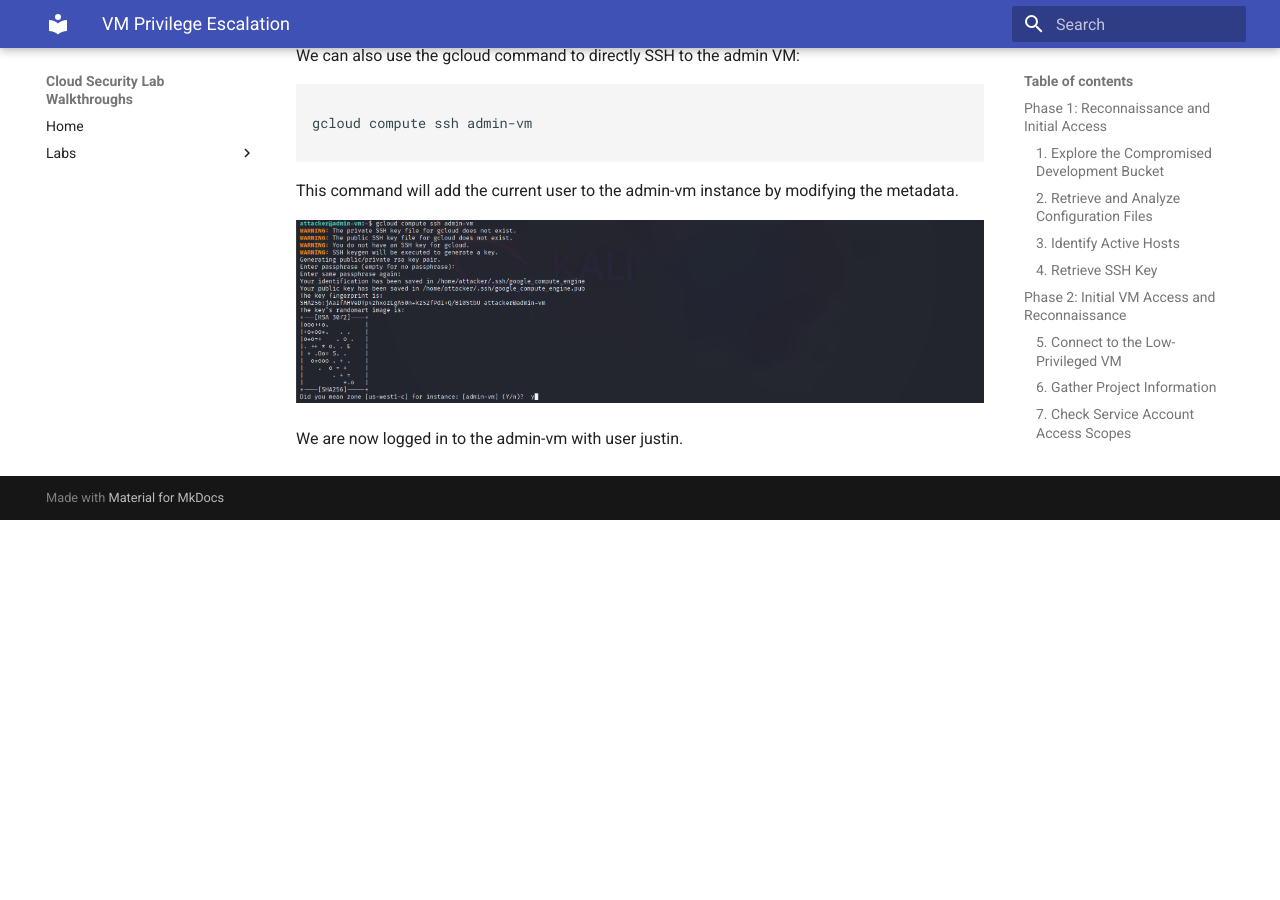
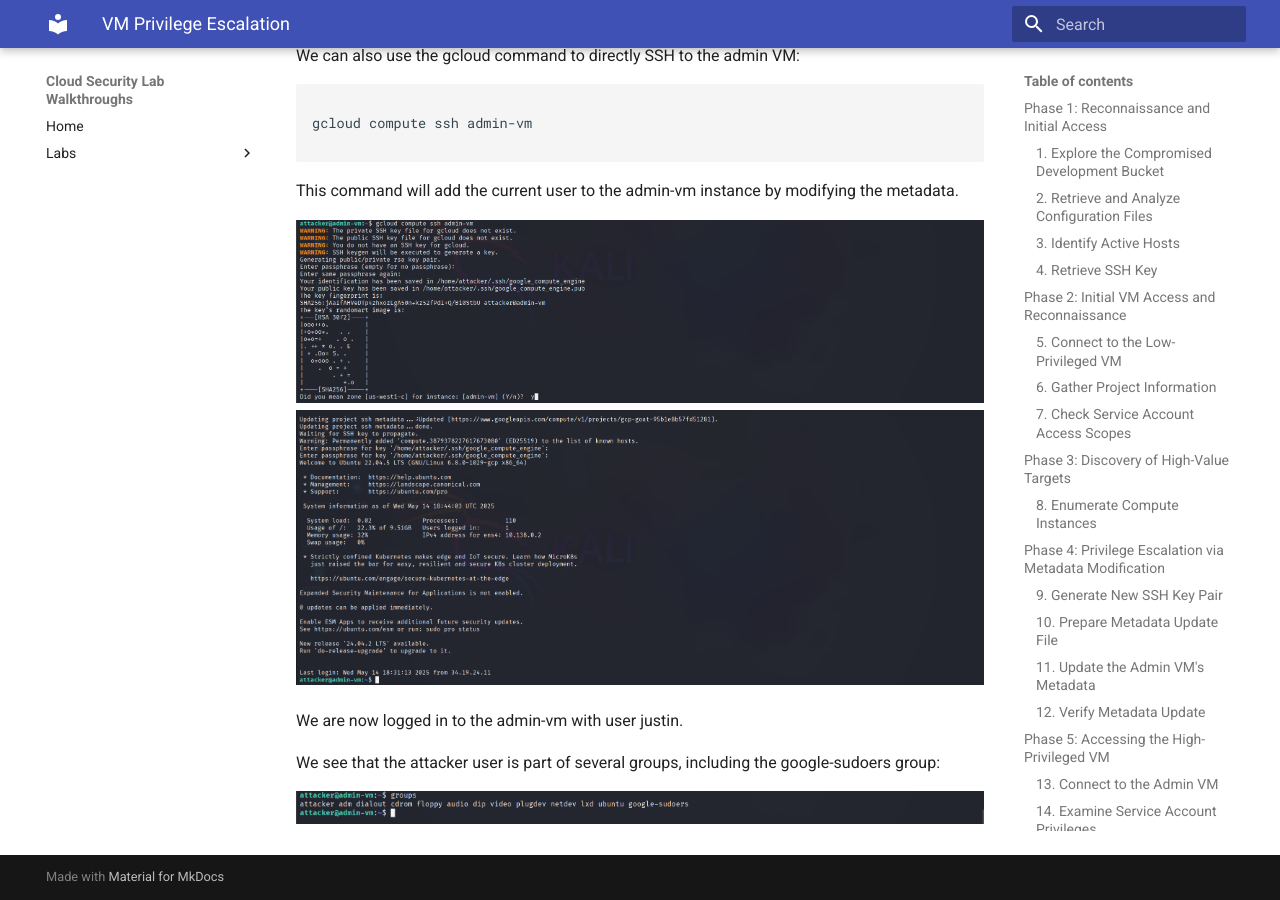
Before and after one commit to 0xhb/Labs-Documentation, an MkDocs documentation site: the page built from docs/GCPGoat/VM Privilege Escalation.md, in a window 1280 px wide and 900 px high, scrolled down 7902 px. Built offline with MkDocs 1.6.1 and Material for MkDocs 9.7.7, drawn with Linux system fonts in a browser that asks for light colours; before the commit the page ends 8422 px from its top, so only the background shows below that; part of the change alters nothing that is shown.

Commit message:
Update VM Privilege Escalation.md

````diff
--- a/docs/GCPGoat/VM Privilege Escalation.md
+++ b/docs/GCPGoat/VM Privilege Escalation.md
@@ -8,7 +8,7 @@ In this Part 02 of the lab, we will use the credentials of a low-privileged virt
 First, we list the contents of the development bucket that was compromised in the previous lab:
 
 
-![Development bucket contents showing config.txt file](GCPGoat%20Screenshots/GCPGoat-Lab03/GCPGoat-Lab03-01.png)
+![](GCPGoat%20Screenshots/GCPGoat-Lab03/GCPGoat-Lab03-01.png)
 
 
 We notice that there is an interesting file **config.txt** in the `.ssh` directory. This could contain sensitive information.
@@ -23,7 +23,7 @@ https://storage.googleapis.com/<DEV BUCKET NAME>/shared/files/.ssh/config.txt
 
 ```
 
-![Config file showing IP addresses and user information](GCPGoat%20Screenshots/GCPGoat-Lab03/GCPGoat-Lab03-02.png)
+![](GCPGoat%20Screenshots/GCPGoat-Lab03/GCPGoat-Lab03-02.png)
 
 The file contains multiple IP addresses, usernames, and paths to SSH keys.
 
@@ -37,11 +37,11 @@ nmap <IP_ADDRESS> -Pn
 
 ```
 
-![Nmap scan results showing open port 22](GCPGoat%20Screenshots/GCPGoat-Lab03/GCPGoat-Lab03-03.png)
+![](GCPGoat%20Screenshots/GCPGoat-Lab03/GCPGoat-Lab03-03.png)
 
 One of the IP addresses has port 22 (SSH) open. From the config file, we can identify this as the instance associated with user **justin**.
 
-![Downloaded SSH key with proper permissions](GCPGoat%20Screenshots/GCPGoat-Lab03/GCPGoat-Lab03-04.png)
+![](GCPGoat%20Screenshots/GCPGoat-Lab03/GCPGoat-Lab03-04.png)
 
 
 #### 4. Retrieve SSH Key
@@ -56,8 +56,8 @@ chmod 400 justin.pem
 
 ```
 
-![Downloaded SSH key with proper permissions](GCPGoat%20Screenshots/GCPGoat-Lab03/GCPGoat-Lab03-05.png)
-![Downloaded SSH key with proper permissions](GCPGoat%20Screenshots/GCPGoat-Lab03/GCPGoat-Lab03-06.png)
+![](GCPGoat%20Screenshots/GCPGoat-Lab03/GCPGoat-Lab03-05.png)
+![](GCPGoat%20Screenshots/GCPGoat-Lab03/GCPGoat-Lab03-06.png)
 
 
 ### Phase 2: Initial VM Access and Reconnaissance
@@ -72,7 +72,7 @@ ssh -i justin.pem justin@<IP_ADDRESS>
 
 ```
 
-![Successful SSH connection to the VM](GCPGoat%20Screenshots/GCPGoat-Lab03/GCPGoat-Lab03-07.png)
+![](GCPGoat%20Screenshots/GCPGoat-Lab03/GCPGoat-Lab03-07.png)
 
 We logged in successfully as the screen shows.
 
@@ -86,7 +86,7 @@ gcloud config list
 
 ```
 
-![gcloud config showing project and account information](GCPGoat%20Screenshots/GCPGoat-Lab03/GCPGoat-Lab03-08.png)
+![](GCPGoat%20Screenshots/GCPGoat-Lab03/GCPGoat-Lab03-08.png)
 
 
 This VM is using the default compute service account, which typically has **Editor** level access but might be restricted by access scopes.
@@ -104,7 +104,7 @@ curl http://metadata.google.internal/computeMetadata/v1/instance/service-account
 ```
 
 
-![Service account scopes showing compute and storage access](GCPGoat%20Screenshots/GCPGoat-Lab03/GCPGoat-Lab03-09.png)
+![](GCPGoat%20Screenshots/GCPGoat-Lab03/GCPGoat-Lab03-09.png)
 
 The VM has full access to compute services and read access to storage buckets.
 
@@ -123,7 +123,7 @@ gcloud compute instances list
 ```
 
 
-![List of compute instances showing admin-vm](GCPGoat%20Screenshots/GCPGoat-Lab03/GCPGoat-Lab03-10.png)
+![](GCPGoat%20Screenshots/GCPGoat-Lab03/GCPGoat-Lab03-10.png)
 
 We've identified another VM named **admin-vm**. Keep the public IP address for this instance, we will need it after.
 
@@ -143,7 +143,7 @@ ssh-keygen -t rsa -C "attacker" -f ./key -P ""
 ```
 
 
-![SSH key generation output](GCPGoat%20Screenshots/GCPGoat-Lab03/GCPGoat-Lab03-11.png)
+![](GCPGoat%20Screenshots/GCPGoat-Lab03/GCPGoat-Lab03-11.png)
 
 This creates a public key (key.pub) and private key (key) for a user named "attacker".
 
@@ -162,7 +162,7 @@ cat ./meta.txt  # Verify the contents
 ```
 We store the public key in the **NEWKEY** variable and the we add the **USER:KEY** data to the **meta.txt** file.
 
-![Content of meta.txt file showing SSH key](GCPGoat%20Screenshots/GCPGoat-Lab03/GCPGoat-Lab03-12.png)
+![](GCPGoat%20Screenshots/GCPGoat-Lab03/GCPGoat-Lab03-12.png)
 
 
 #### 11. Update the Admin VM's Metadata
@@ -175,7 +175,7 @@ gcloud compute instances add-metadata admin-vm --metadata-from-file ssh-keys=met
 
 ```
 
-![Adding metadata to the admin VM](GCPGoat%20Screenshots/GCPGoat-Lab03/GCPGoat-Lab03-13.png)
+![](GCPGoat%20Screenshots/GCPGoat-Lab03/GCPGoat-Lab03-13.png)
 
 This command will add the content of meta.txt in the ssh-keys section of the instance metadata.
 
@@ -192,8 +192,8 @@ gcloud compute instances describe admin-vm --zone us-west1-c
 
 ```
 
-![Instance description showing updated SSH keys](GCPGoat%20Screenshots/GCPGoat-Lab03/GCPGoat-Lab03-14.png)
-![Successfully connected to admin VM](GCPGoat%20Screenshots/GCPGoat-Lab03/GCPGoat-Lab03-15.png)
+![](GCPGoat%20Screenshots/GCPGoat-Lab03/GCPGoat-Lab03-14.png)
+![](GCPGoat%20Screenshots/GCPGoat-Lab03/GCPGoat-Lab03-15.png)
 
 
 The SSH key for user "attacker" should now be visible in the metadata.
@@ -212,7 +212,7 @@ ssh -i ./key attacker@<ADMIN_VM_IP> # Replace with the Public IP address of the
 
 ```
 
-![Successfully connected to admin VM](GCPGoat%20Screenshots/GCPGoat-Lab03/GCPGoat-Lab03-16.png)
+![](GCPGoat%20Screenshots/GCPGoat-Lab03/GCPGoat-Lab03-16.png)
 
 We now have access to the admin VM. By default, users added through instance metadata have sudo privileges.
 
@@ -226,7 +226,7 @@ gcloud config list
 
 ```
 
-![Admin VM service account information](GCPGoat%20Screenshots/GCPGoat-Lab03/GCPGoat-Lab03-17.png)
+![](GCPGoat%20Screenshots/GCPGoat-Lab03/GCPGoat-Lab03-17.png)
 
 The admin VM is using a service account named **admin-service-account**.
 
@@ -241,7 +241,7 @@ gcloud projects get-iam-policy <PROJECT_ID>
 ```
 
 
-![IAM policy showing owner role](GCPGoat%20Screenshots/GCPGoat-Lab03/GCPGoat-Lab03-18.png)
+![](GCPGoat%20Screenshots/GCPGoat-Lab03/GCPGoat-Lab03-18.png)
 
 The admin service account has the **owner** role on the project, which will grant us full administrative access.
 
@@ -258,7 +258,7 @@ curl http://metadata.google.internal/computeMetadata/v1/instance/service-account
 
 ```
 
-![Scopes showing cloud-platform access](GCPGoat%20Screenshots/GCPGoat-Lab03/GCPGoat-Lab03-19.png)
+![](GCPGoat%20Screenshots/GCPGoat-Lab03/GCPGoat-Lab03-19.png)
 
 
 The VM has the **cloud-platform** scope, which provides full API access to all Google Cloud services.
@@ -278,6 +278,11 @@ gcloud compute ssh admin-vm
 
 This command will add the current user to the admin-vm instance by modifying the metadata.
 
-![Direct SSH access to admin VM](GCPGoat%20Screenshots/GCPGoat-Lab03/GCPGoat-Lab03-20.png)
+![](GCPGoat%20Screenshots/GCPGoat-Lab03/GCPGoat-Lab03-20.png)
+![](GCPGoat%20Screenshots/GCPGoat-Lab03/GCPGoat-Lab03-21.png)
 
 We are now logged in to the admin-vm with user justin.
+
+We see that the attacker user is part of several groups, including the google-sudoers group:
+
+![](GCPGoat%20Screenshots/GCPGoat-Lab03/GCPGoat-Lab03-22.png)
````
